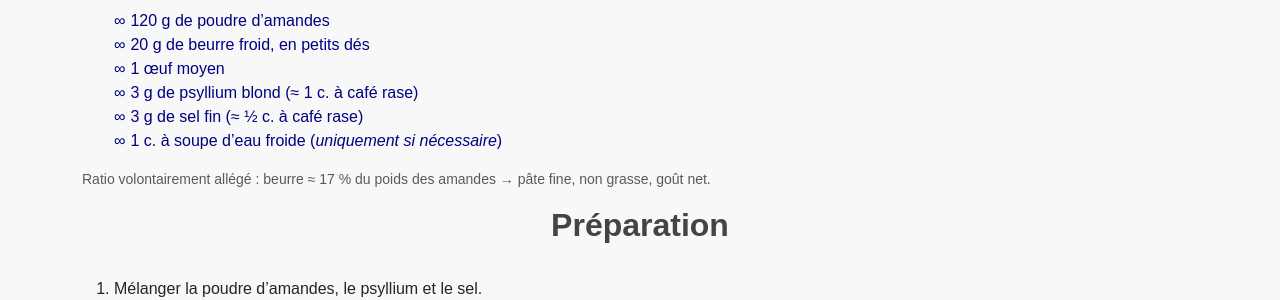
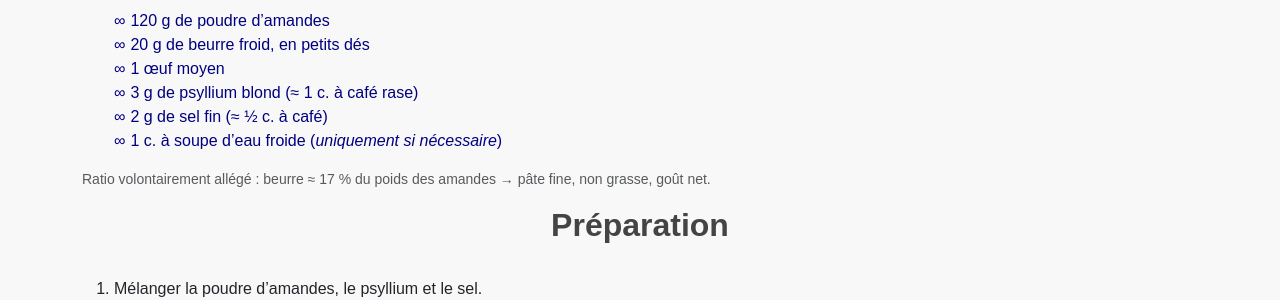
Before and after one commit to laurie-boissay/laurie-boissay.github.io, a Jekyll site: the page built from recettes/pate-fine.html, in a window 1280 px wide and 900 px high. Shown: the part 373-673 px from the top of the window. Built offline with Jekyll 4.4.1, drawn with Linux system fonts in a browser that asks for light colours.

Commit message:
Update pate-fine.html
ajustement sel

```diff
--- a/recettes/pate-fine.html
+++ b/recettes/pate-fine.html
@@ -27,7 +27,7 @@ extra_head: |
       "Beurre froid 20 g",
       "Œuf 1",
       "Psyllium blond 3 g",
-      "Sel fin 3 g",
+      "Sel fin 2 g",
       "Eau froide 1 c. à s. (si besoin)"
     ]
   }
@@ -48,7 +48,7 @@ extra_head: |
   <li><strong>20 g</strong> de beurre froid, en petits dés</li>
   <li><strong>1</strong> œuf moyen</li>
   <li><strong>3 g</strong> de psyllium blond (≈ 1 c. à café rase)</li>
-  <li><strong>3 g</strong> de sel fin (≈ ½ c. à café rase)</li>
+  <li><strong>2 g</strong> de sel fin (≈ ½ c. à café)</li>
   <li>1 c. à soupe d’eau froide (<em>uniquement si nécessaire</em>)</li>
 </ul>
 
```
